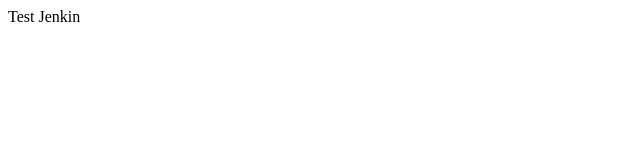
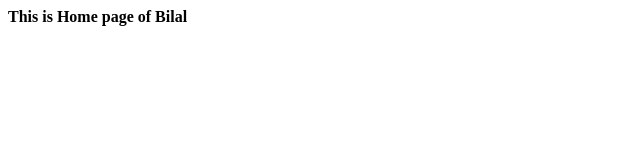
Before and after one commit to bilalahmed78/Team, a plain HTML site: page testing.html in a window 1280 px wide. Shown: the whole page, without its empty margins (0-640 px from the left). Drawn offline with Linux system fonts and the light colour scheme.

Commit message:
Update testing.html

```diff
--- a/testing.html
+++ b/testing.html
@@ -7,6 +7,8 @@
     <title>Document</title>
 </head>
 <body>
-    Test Jenkin
+    <B>
+        This is Home page of Bilal
+   <B>
 </body>
 </html>
```
